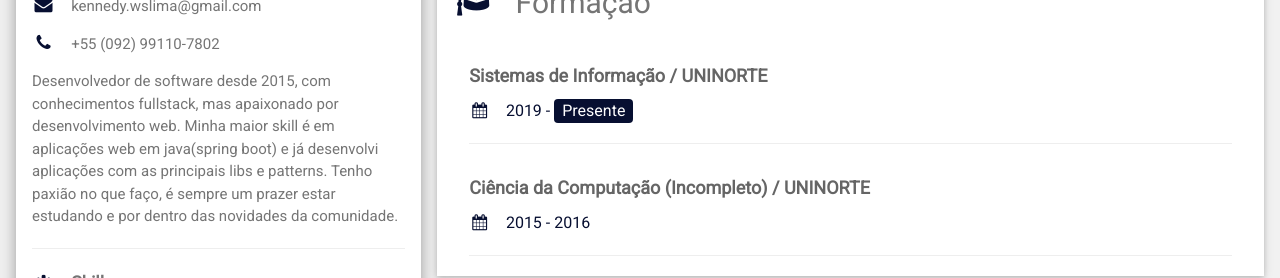
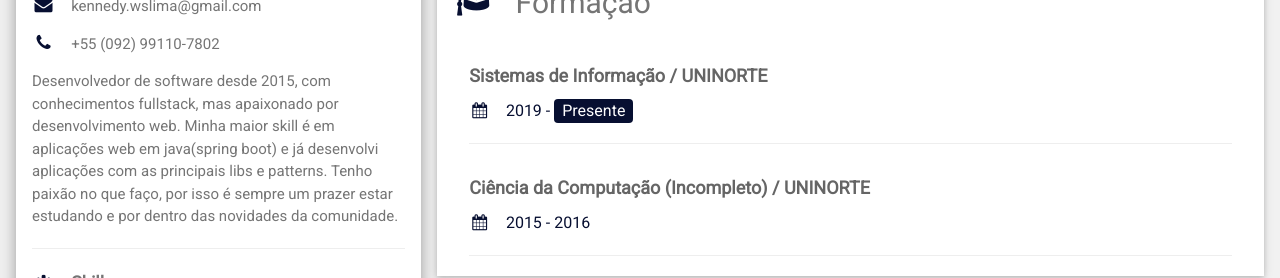
Before and after one commit to wsLima/wsLima.github.io, a plain HTML site: page curriculum.html in a window 1280 px wide. Shown: the part 516-794 px from the top of the page. Drawn offline with Linux system fonts and the light colour scheme.

Commit message:
correção de portugues

```diff
--- a/curriculum.html
+++ b/curriculum.html
@@ -44,7 +44,7 @@ html,body,h1,h2,h3,h4,h5,h6 {font-family: "Roboto", sans-serif}
 
           <p>Desenvolvedor de software desde 2015, com conhecimentos fullstack, mas apaixonado por desenvolvimento web.
             Minha maior skill é em aplicações web em java(spring boot) e já desenvolvi aplicações com as principais libs e patterns.
-            Tenho paxião no que faço, é sempre um prazer estar estudando e por dentro das novidades da comunidade.</p>
+            Tenho paixão no que faço, por isso é sempre um prazer estar estudando e por dentro das novidades da comunidade.</p>
 
           <hr>
 
```
